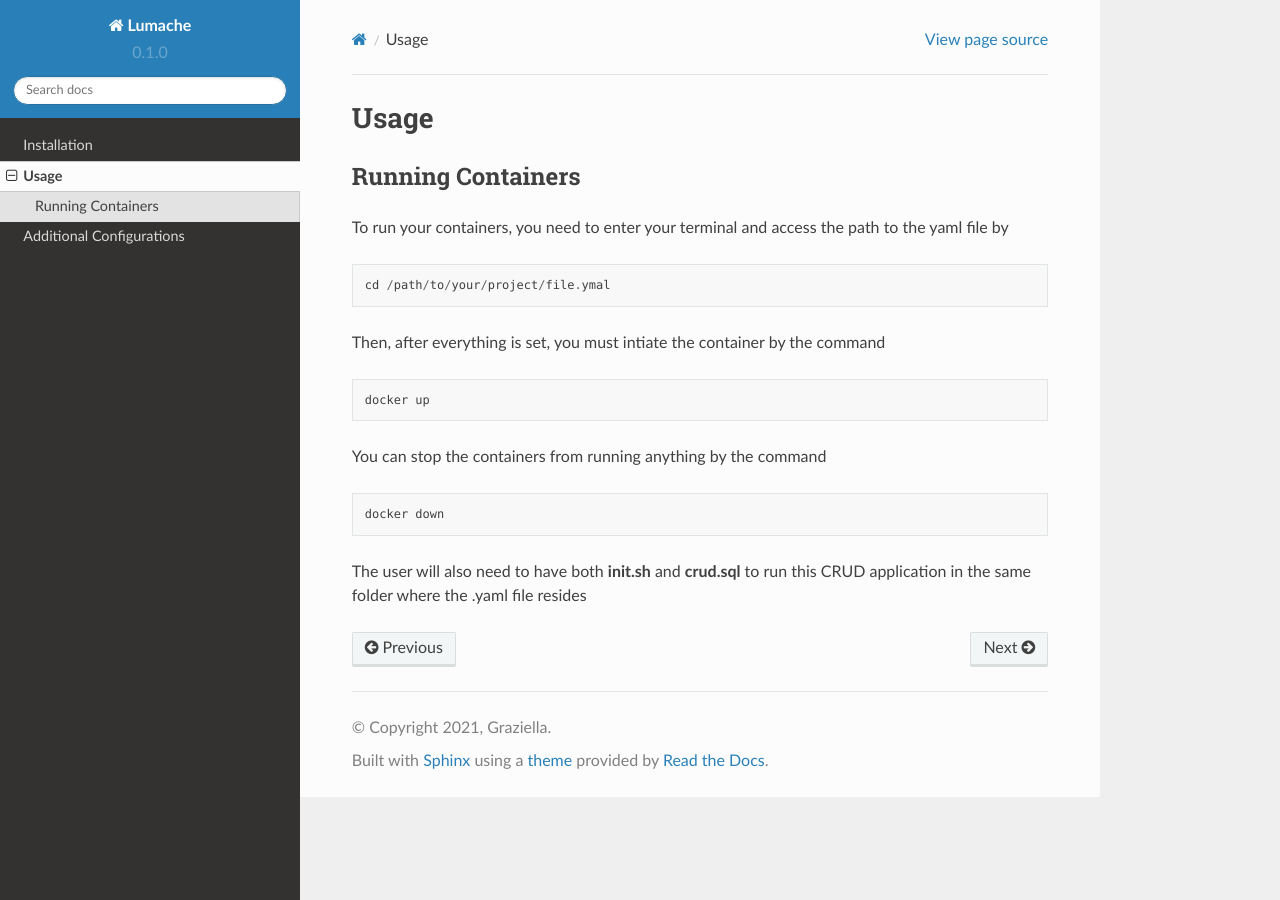
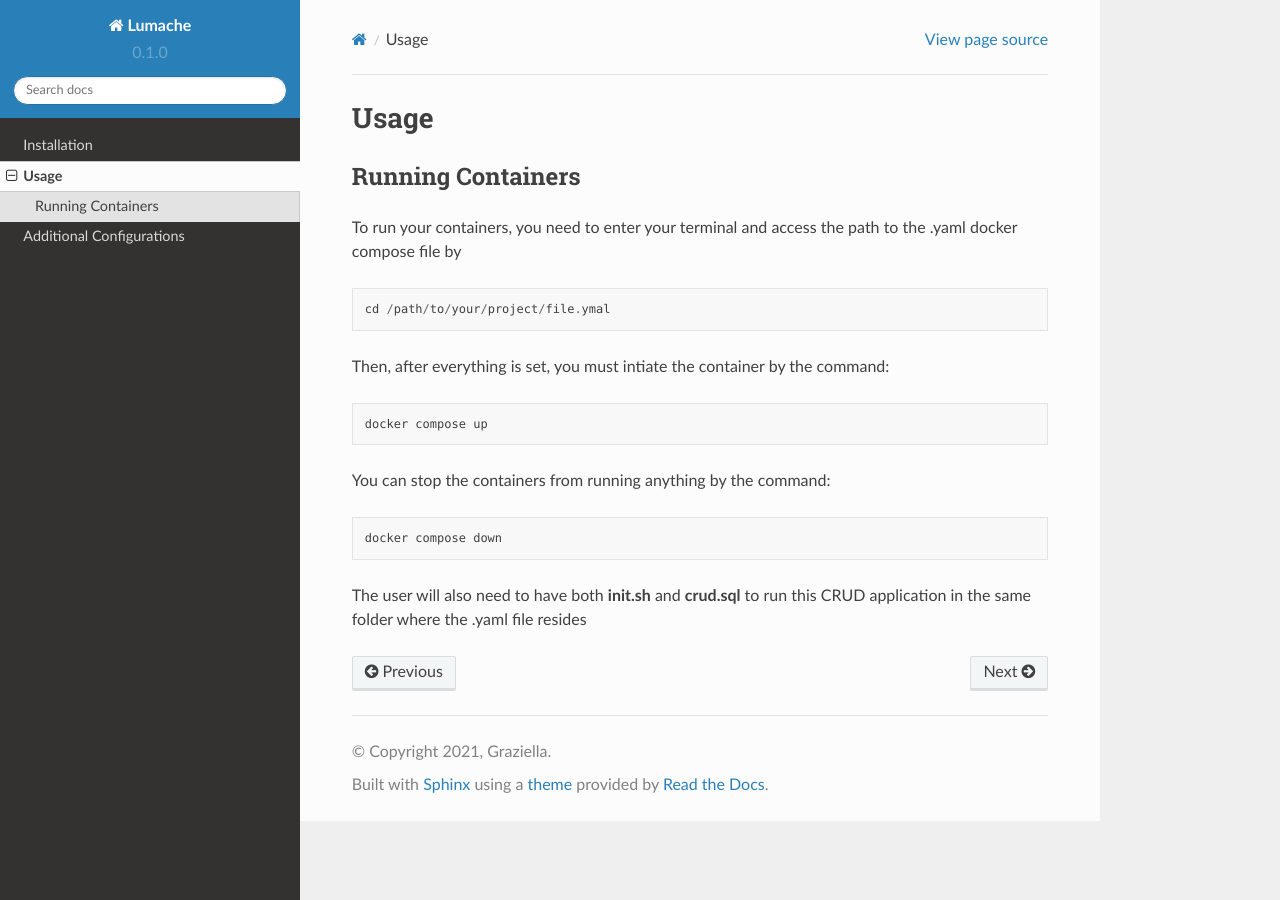
Before and after one commit to beatrizamante/docker-crud-devops, a Sphinx documentation site: the page built from docs/source/usage.rst, in a window 1280 px wide. Built offline with Sphinx 7.4.7 and the Read the Docs theme 2.0.0, drawn with Linux system fonts in a browser that asks for light colours.

Commit message:
Update usage.rst

```diff
--- a/docs/source/usage.rst
+++ b/docs/source/usage.rst
@@ -4,24 +4,24 @@ Usage
 Running Containers
 ----------------
 
-To run your containers, you need to enter your terminal and access the path to the yaml file by
+To run your containers, you need to enter your terminal and access the path to the .yaml docker compose file by
 
 ::
 
     cd /path/to/your/project/file.ymal
 
 
-Then, after everything is set, you must intiate the container by the command
+Then, after everything is set, you must intiate the container by the command:
 
 ::
 
-    docker up
+    docker compose up
 
 
-You can stop the containers from running anything by the command
+You can stop the containers from running anything by the command:
 
 ::
 
-    docker down
+    docker compose down
 
 The user will also need to have both **init.sh** and **crud.sql** to run this CRUD application in the same folder where the .yaml file resides
```
